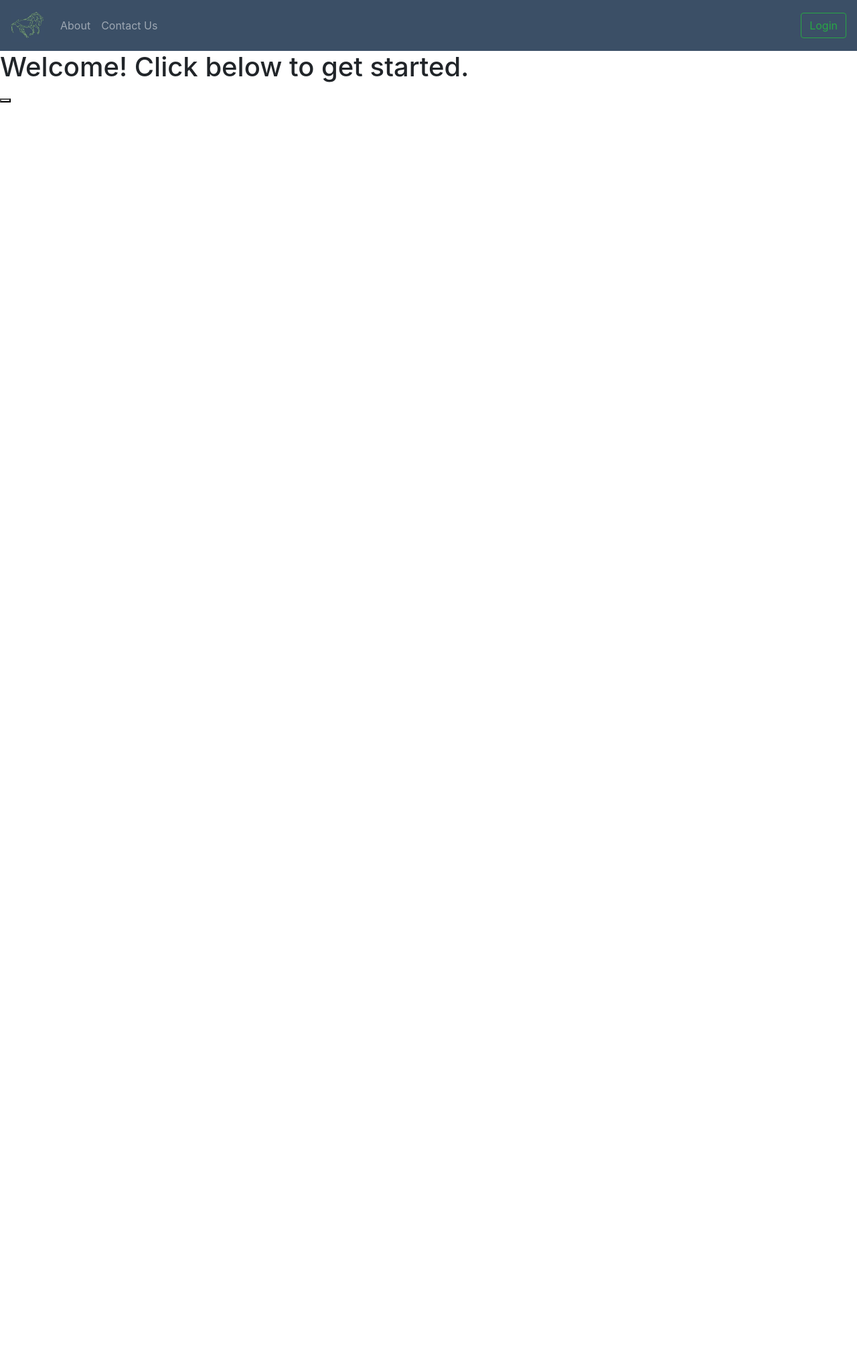
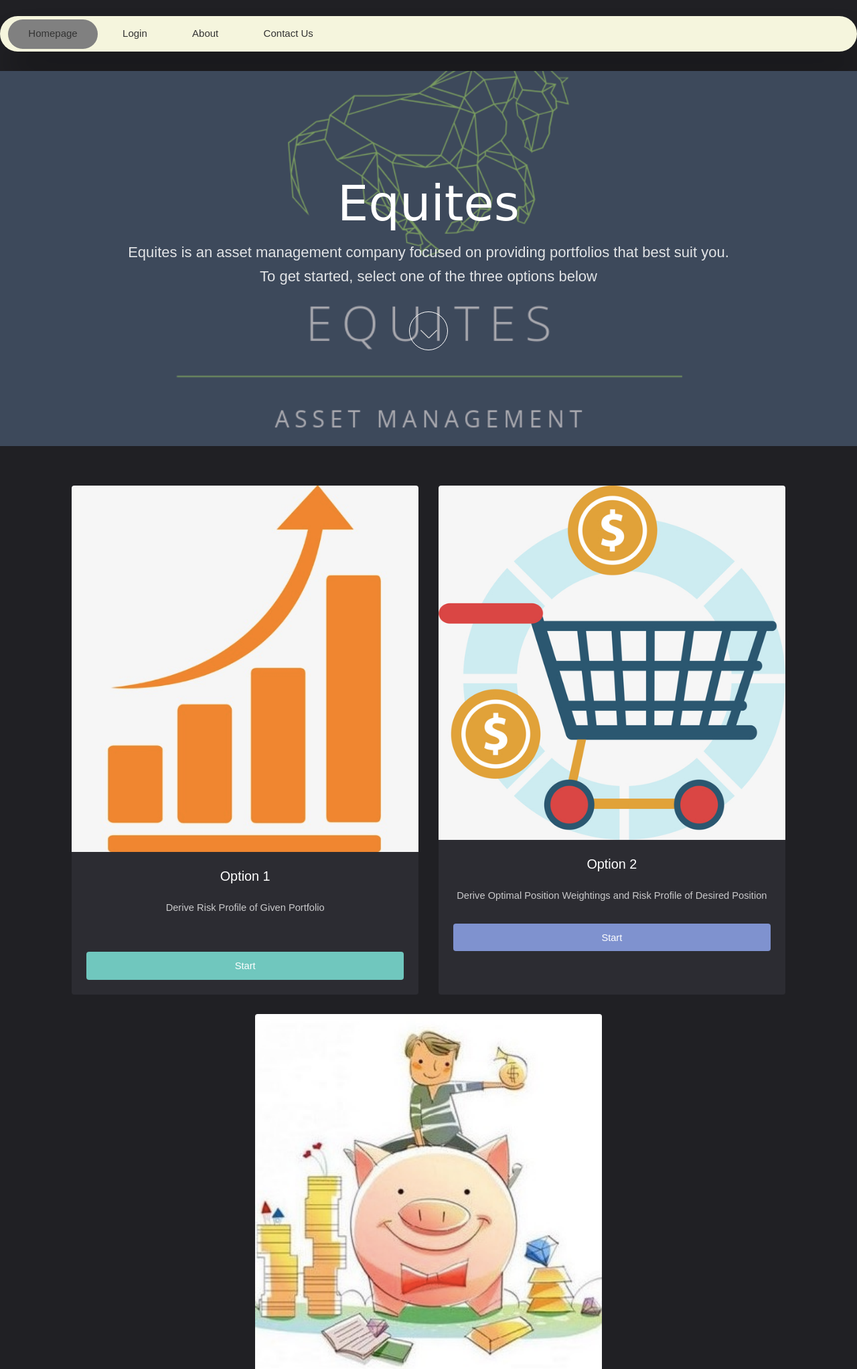
Before and after one commit to lluo5779/Equites, a Python web app: template server/templates/home.jinja2 in a window 1280 px wide. Shown: the top 2044 px of the page at 67% size. Before the commit the page ends 153 px from the top, so only its background shows below. Run offline with Jinja, Linux system fonts and the light colour scheme; the template is opened without the code that fills it, so the values that code supplies are empty; some libraries are stand-ins or nearby versions.

Commit message:
Add files via upload

```diff
--- a/server/templates/home.jinja2
+++ b/server/templates/home.jinja2
@@ -1,11 +1,43 @@
-{% extends "base1.html" %}
+{% extends "base.html" %}
 
 {% block content %}
-    <h1>
-        Welcome! Click below to get started.
-    </h1>
-    <a href="{{ url_for('/.server_models_portfolio_routing_optiondecision') }}">
-        <button type="button" value="Get Started"></button>
-    </a>
+    <div id="main">
+        <div class="inner">
 
-{%  endblock %}
+        <!-- Boxes -->
+            <div class="thumbnails">
+
+                <div class="box">
+                    <a class="image fit" style="cursor: pointer; outline: 0px;"><img src="./Home_files/pic01.jpg" alt=""></a>
+                    <div class="inner">
+                        <h3>Option 1</h3>
+                        <p>Derive Risk Profile of Given Portfolio<br><br></p>
+                        <a class="button fit" data-poptrox="youtube,800x400" style="cursor: pointer; outline: 0px;">Start</a>
+                    </div>
+                </div>
+
+                <div class="box">
+                    <a class="image fit" style="cursor: pointer; outline: 0px;"><img src="./Home_files/pic02.jpg" alt=""></a>
+                    <div class="inner">
+                        <h3>Option 2</h3>
+                        <p>Derive Optimal Position Weightings and Risk Profile of Desired Position</p>
+                        <a class="button style2 fit" data-poptrox="youtube,800x400" style="cursor: pointer; outline: 0px;">Start</a>
+                    </div>
+                </div>
+
+
+
+                <div class="box">
+                    <a class="image fit" style="cursor: pointer; outline: 0px;"><img src="./Home_files/pic03.jpg" alt=""></a>
+                    <div class="inner">
+                        <h3>Option 3</h3>
+                        <p>Have a Custom Portfolio Created for You Based on Your Needs </p>
+                        <a class="button fit" data-poptrox="youtube,800x400" style="cursor: pointer; outline: 0px;">Start</a>
+                    </div>
+                </div>
+
+            </div>
+
+        </div>
+    </div>
+{% endblock %}
```
